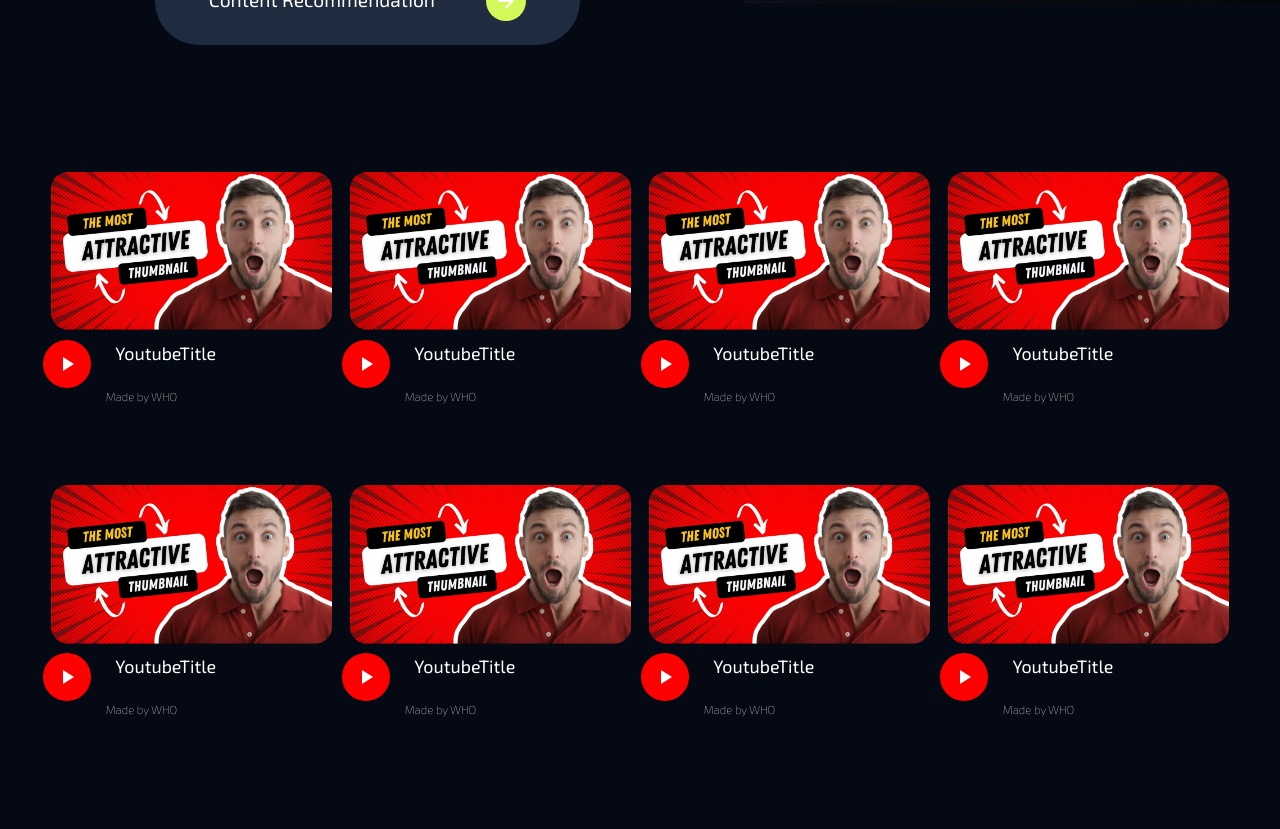
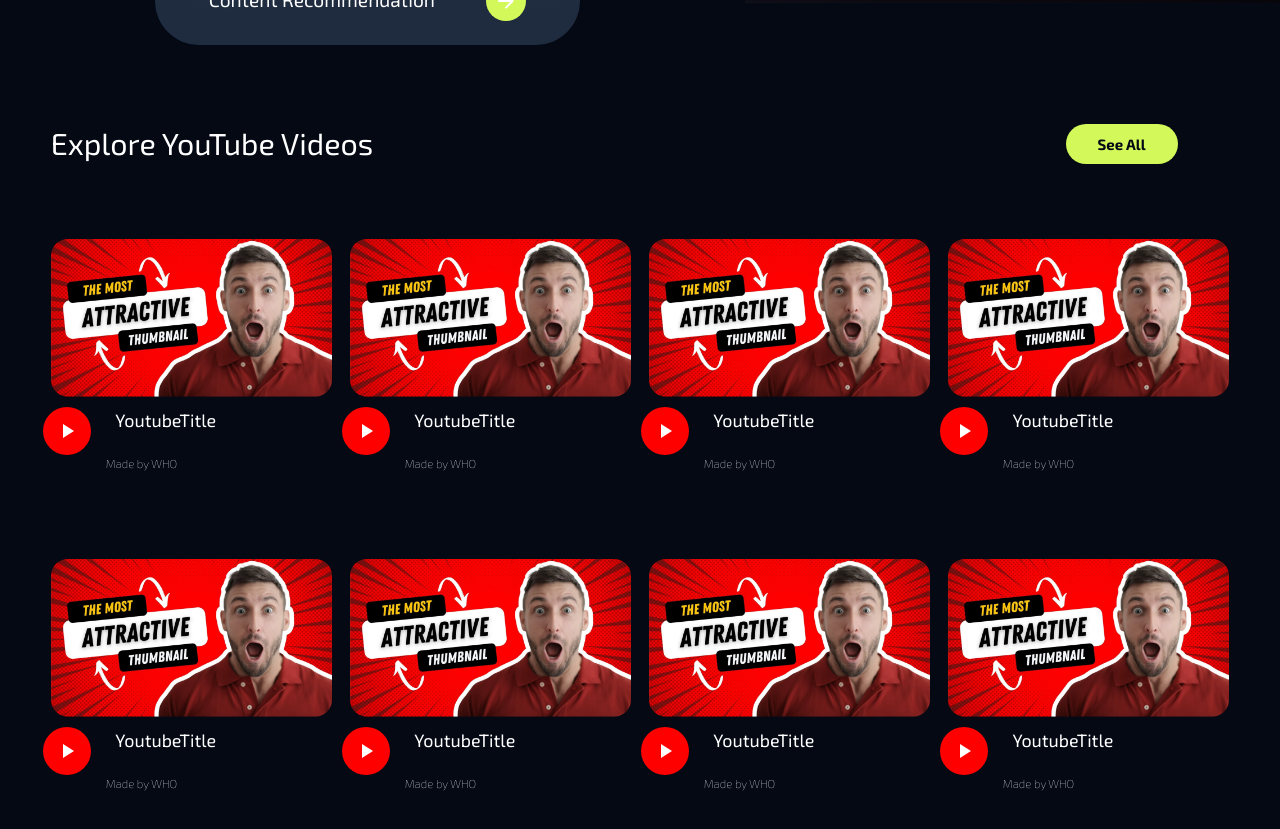
Before and after one commit to UOA-CS732-SE750-Students-2024/project-group-noble-nightingales, a React (Vite) app in the folder frontend/frontend/: page /explore in a window 1280 px wide. Shown: the part 1760-2589 px from the top of the page. Before the commit the page ends 2529 px from the top, so only its background shows below. Built offline with nearby package versions, Linux system fonts and the light colour scheme.

Commit message:
finish the youtube row

```diff
--- a/frontend/frontend/src/Components/Explore/YoutubeRow/YoutubeCSS/Youtube.css
+++ b/frontend/frontend/src/Components/Explore/YoutubeRow/YoutubeCSS/Youtube.css
@@ -3,7 +3,39 @@
     flex-direction: column;
     font-size: 2vw;
     padding: 6.33vh ;
+    padding-top: 0;
 
+}
+.YoutubeRowContainer .sectionTitleList{
+    display: flex;
+    flex-direction: row;
+    list-style-type: none;
+    justify-content: space-between;
+    margin:0;
+    padding: 0;
+    margin-bottom: 9vh;
+}
+.YoutubeRowContainer .sectionTitleList .sectionTitileName{
+    font-size: 3.8vh;
+
+}
+
+.YoutubeRowContainer .sectionTitleList .SectionTitleLink a{
+    font-weight: bold;
+    font-size: 1.87vh;
+    text-decoration: none;
+    padding-left:  1.86vh;
+    margin-right: 6.47vh;
+    background-color: #D3F85A; /* The green background color */
+    padding: 1.4vh 4vh; /* Padding inside the button */
+    border-radius:  3vh; /* The rounded corners */
+    color: #040914;
+    transition:  background-color 0.7s ease, font-size 0.5s ease, text-decoration 0.5s ease;
+
+}
+.YoutubeRowContainer .sectionTitleList .SectionTitleLink a:hover{
+    background-color: rgb(255, 0, 0);
+    border-color: red;
 }
  .YoutubeRowContainer .firstYoutubeRow{
     display: flex;
@@ -12,6 +44,7 @@
     justify-content: space-between;
     margin:0;
     padding: 0;
+    height:30vh;
 }
 
  .YoutubeRowContainer  .secondYoutubeRow{
@@ -22,6 +55,7 @@
     margin:0;
     padding: 0;
     margin-top: 10vh;
+    height:30vh;
 }
 .YoutubeRowContainer .insideYoutubeList{
     display: flex;
@@ -30,8 +64,13 @@
     margin:0;
     padding: 0;
 }
-.YoutubeRowContainer .insideYoutubeList img{
+.YoutubeRowContainer .insideYoutubeList img {
     width: 22vw;
+    transition: width 0.5s ease-in-out;
+  }
+
+  .YoutubeRowContainer .insideYoutubeList img:hover {
+    width: 24vw;
   }
 .YoutubeRowContainer .insideYoutubeList .titleList{
     display: flex;
@@ -50,6 +89,7 @@
 }
 .YoutubeRowContainer .insideYoutubeList .titleList .titleName{
     font-size: 1.4vw;
+
 }
 
 .YoutubeRowContainer .insideYoutubeList .titleList .playButton {
--- a/frontend/frontend/src/Components/Explore/YoutubeRow/YoutubeRow.jsx
+++ b/frontend/frontend/src/Components/Explore/YoutubeRow/YoutubeRow.jsx
@@ -1,14 +1,21 @@
 import React from 'react'
+import { NavLink } from 'react-router-dom';
 import './YoutubeCSS/Youtube.css'
 import PlayArrowIcon from '@mui/icons-material/PlayArrow';
 import youtubeCover from '../../../assets/YoutubeCover.png'
 export default function YoutubeRow() {
   return (
     <div className='YoutubeRowContainer'>
+        <ul className="sectionTitleList">
+            <li className="sectionTitileName">Explore YouTube Videos</li>
+            <li className="SectionTitleLink"><NavLink to="/youtube"> See All </NavLink></li>
+        </ul>
     <ul className='firstYoutubeRow'>
         <li>
             <ul className='insideYoutubeList'>
-                <li><img src={youtubeCover} alt="Cover" /></li>
+                <li>
+                    <NavLink to="/youtube"> <img src={youtubeCover} alt="Cover" /> </NavLink>
+                </li>
                 <li>
                     <ul className='titleList'>
                         <li className="playButton"><PlayArrowIcon /></li>
@@ -20,7 +27,9 @@ export default function YoutubeRow() {
         </li>
         <li>
             <ul className='insideYoutubeList'>
-                <li><img src={youtubeCover} alt="Cover" /></li>
+                <li>
+                    <NavLink to="/youtube"> <img src={youtubeCover} alt="Cover" /> </NavLink>
+                </li>
                 <li>
                     <ul className='titleList'>
                         <li className="playButton"><PlayArrowIcon /></li>
@@ -32,7 +41,9 @@ export default function YoutubeRow() {
         </li>
         <li>
             <ul className='insideYoutubeList'>
-                <li><img src={youtubeCover} alt="Cover" /></li>
+                <li>
+                    <NavLink to="/youtube"> <img src={youtubeCover} alt="Cover" /> </NavLink>
+                </li>
                 <li>
                     <ul className='titleList'>
                         <li className="playButton"><PlayArrowIcon /></li>
@@ -44,7 +55,9 @@ export default function YoutubeRow() {
         </li>
         <li>
             <ul className='insideYoutubeList'>
-                <li><img src={youtubeCover} alt="Cover" /></li>
+                <li>
+                    <NavLink to="/youtube"> <img src={youtubeCover} alt="Cover" /> </NavLink>
+                </li>
                 <li>
                     <ul className='titleList'>
                         <li className="playButton"><PlayArrowIcon /></li>
@@ -56,9 +69,11 @@ export default function YoutubeRow() {
         </li>
     </ul>
     <ul className="secondYoutubeRow">
-    <li>
+        <li>
             <ul className='insideYoutubeList'>
-                <li><img src={youtubeCover} alt="Cover" /></li>
+                <li>
+                    <NavLink to="/youtube"> <img src={youtubeCover} alt="Cover" /> </NavLink>
+                </li>
                 <li>
                     <ul className='titleList'>
                         <li className="playButton"><PlayArrowIcon /></li>
@@ -70,7 +85,9 @@ export default function YoutubeRow() {
         </li>
         <li>
             <ul className='insideYoutubeList'>
-                <li><img src={youtubeCover} alt="Cover" /></li>
+                <li>
+                    <NavLink to="/youtube"> <img src={youtubeCover} alt="Cover" /> </NavLink>
+                </li>
                 <li>
                     <ul className='titleList'>
                         <li className="playButton"><PlayArrowIcon /></li>
@@ -82,7 +99,9 @@ export default function YoutubeRow() {
         </li>
         <li>
             <ul className='insideYoutubeList'>
-                <li><img src={youtubeCover} alt="Cover" /></li>
+                <li>
+                    <NavLink to="/youtube"> <img src={youtubeCover} alt="Cover" /> </NavLink>
+                </li>
                 <li>
                     <ul className='titleList'>
                         <li className="playButton"><PlayArrowIcon /></li>
@@ -94,7 +113,9 @@ export default function YoutubeRow() {
         </li>
         <li>
             <ul className='insideYoutubeList'>
-                <li><img src={youtubeCover} alt="Cover" /></li>
+                <li>
+                    <NavLink to="/youtube"> <img src={youtubeCover} alt="Cover" /> </NavLink>
+                </li>
                 <li>
                     <ul className='titleList'>
                         <li className="playButton"><PlayArrowIcon /></li>
```
Lines whose indentation alone changed are shown as unchanged.
